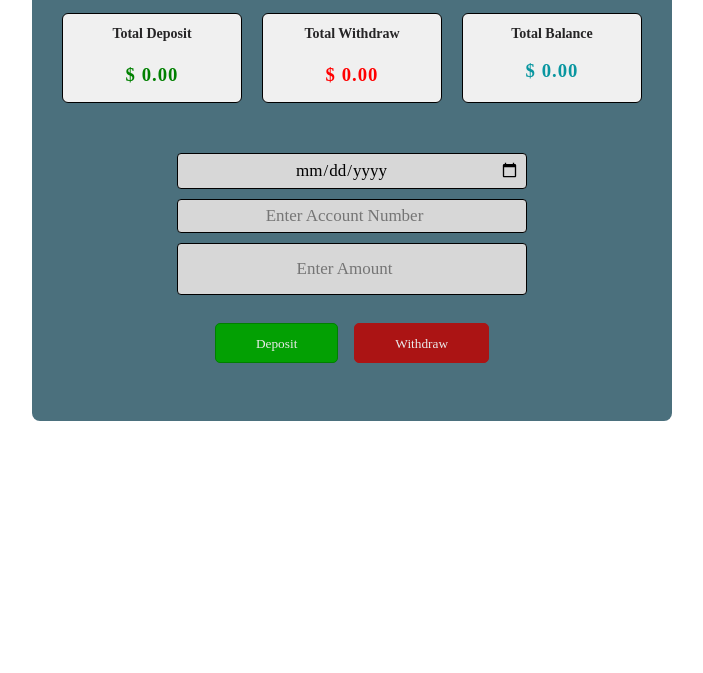
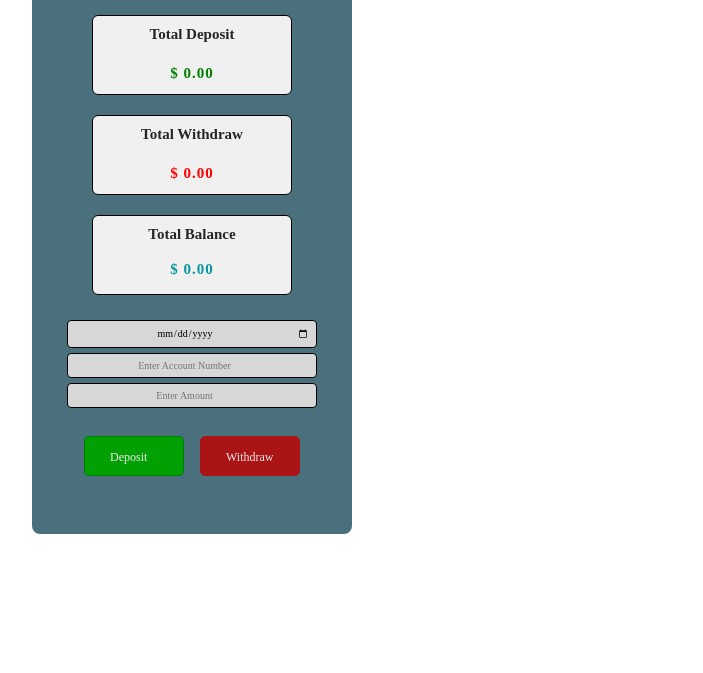
Before and after one commit to noor-salafi/simple-expence-tracker-, a plain HTML site: page index.html in a window 1280 px wide. Shown: the part 127-800 px from the top of the page, without its empty margins (288-991 px from the left). Drawn offline with Linux system fonts and the light colour scheme.

Commit message:
some changing

```diff
--- a/index.html
+++ b/index.html
@@ -5,6 +5,7 @@
     <meta name="viewport" content="width=device-width, initial-scale=1.0">
     <title>Document</title>
     <link rel="stylesheet" href="style.css">
+    <link rel="stylesheet" href="mediaQuire.css">
 </head>
 <body>
     <div class="container">
--- /dev/null
+++ b/mediaQuire.css
@@ -0,0 +1,73 @@
+@media screen {
+
+    .main-div{
+        width: 320px;
+        height: auto;
+    }
+    .main-div h1{
+        text-align: center;
+        font-size: 25px;
+        margin-top: -20px;
+    }
+
+    .Deposit-Card{
+        width: 200px;
+        height: 80px;
+    }
+    .Deposit-Card h1{
+        font-size: 15px;
+        margin-top: 10px;
+    }
+    .Deposit-Card h3{
+        font-size: 15px;
+    }
+    .Withdraw-Card{
+        width: 200px;
+        height: 80px;
+    }
+    .Withdraw-Card h1{
+        font-size: 15px;
+        margin-top: 10px;
+    }
+    .Withdraw-Card h3{
+        font-size: 15px;
+    }
+    .Balance-Card{
+        width: 200px;
+        height: 80px;
+    }
+    .Balance-Card h1{
+        font-size: 15px;
+        margin-top: 10px;
+    }
+    .Balance-Card h3{
+        font-size: 15px;
+    }
+
+    .cards{
+        display: flex;
+        flex-direction: column;
+    }
+    .form{
+        margin-top: -20px;
+    }
+    .inputs{
+        margin-top: -5px;
+    }
+    .inputs input{
+        padding: 6px;
+        width: 250px;
+        font-size: 10px;
+    }
+    .btn1,.btn2{
+        width: 100px;
+        height: 40px;
+    }
+
+    button{
+        font-size: 12px;
+        margin-left: -15px;
+
+    }
+
+}
```
